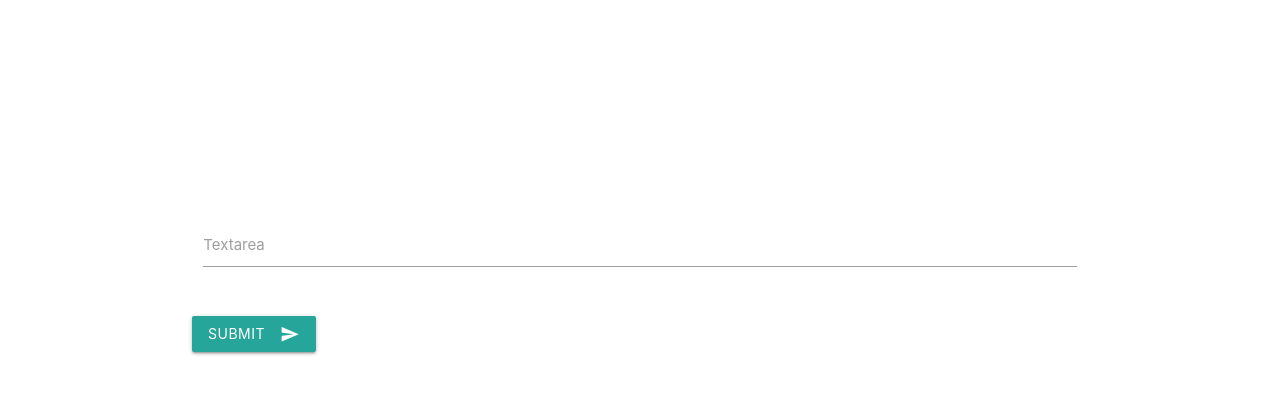
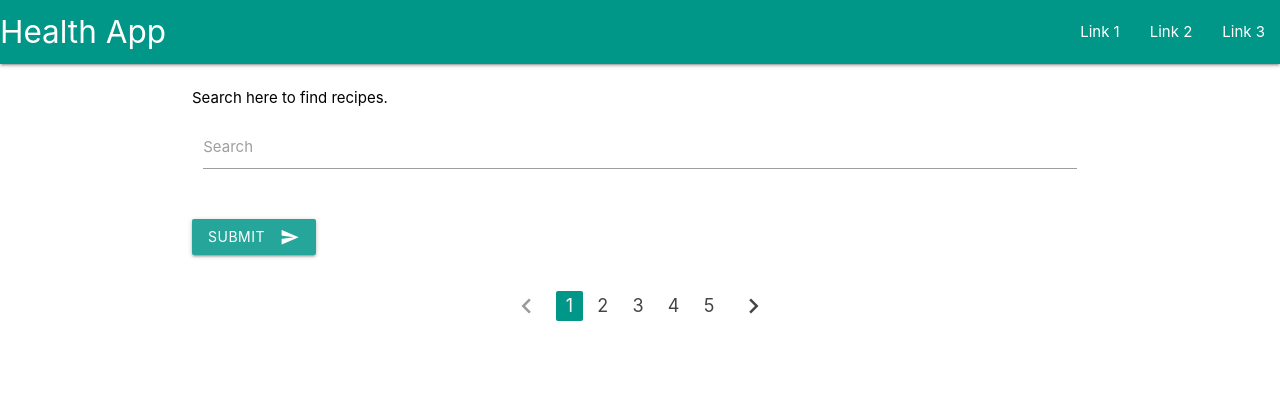
Before and after one commit to EasterBohanon/Project_One, a plain HTML site: page index.html in a window 1280 px wide. Drawn offline with nearby package versions, Linux system fonts and the light colour scheme.

Commit message:
Added navbar and pagination to index.html and cleaned up code. Modified logic.js to assign correct class based on recipe name and make results appear cleaner.

```diff
--- a/assets/javascript/logic.js
+++ b/assets/javascript/logic.js
@@ -109,7 +109,8 @@ $(document).ready(function () {
 
 
         recipes.forEach(function (el) {
-            var name = $("<div class='recipe_name'>" + el.recipeName + "</div>");
+            // var name = $("<div class='recipe_name'>" + el.recipeName + "</div>");
+            var name = $("<div class='recipe_" + el.recipeName + "'>" + el.recipeName + "<br>" + "</div>");
             var largeImg;
             if (el.smallImageUrls[0] !== -1) {
                 name.append(el.smallImageUrls[0])
--- a/index.html
+++ b/index.html
@@ -16,21 +16,20 @@
 </head>
 
 <body>
-  <!-- Jumbotron/Header -->
+  <!-- Navbar -->
+  <nav>
+    <div class="nav-wrapper teal">
+      <a href="#" class="brand-logo teal">Health App</a>
+      <ul id="nav-mobile" class="right hide-on-med-and-down teal">
+        <li><a href="link1.html">Link 1</a></li>
+        <li><a href="link2.html">Link 2</a></li>
+        <li><a href="link3.html">Link 3</a></li>
+      </ul>
+    </div>
+  </nav>
+  <br>
 
-
-
-
-
-  <img src="" alt="">
-
-
-
-
-
-
-
-
+  <!-- <img src="" alt=""> -->
 
   <!-- All the below HTML are for just testing functionality with HTML inputs and AJAX calls -->
 
@@ -38,8 +37,6 @@
   let us know in your code/chat or just change it in logic.js file -->
 
   <div class="container">
-
-
 
     <!-- Search Input Field -->
     <!-- Designed to display autocomplete list of what a user enters into the search -->
@@ -60,9 +57,12 @@
     <div class="row">
       <form class="col s12">
         <div class="row">
+          <!-- Search instructions -->
+          <span class="black-text">Search here to find recipes.
+          </span>
           <div class="input-field col s12">
             <textarea id="textarea1" class="materialize-textarea"></textarea>
-            <label for="textarea1">Textarea</label>
+            <label for="textarea1">Search</label>
           </div>
         </div>
       </form>
@@ -75,12 +75,21 @@
       <div class="col s12" id="recipes_view">
 
       </div>
+
+      <!-- Pagination for results -->
+      <div class="col s12">
+        <ul class="pagination center-align">
+          <li class="disabled"><a href="#!"><i class="material-icons">chevron_left</i></a></li>
+          <li class="active teal"><a href="#!">1</a></li>
+          <li class="waves-effect"><a href="#!">2</a></li>
+          <li class="waves-effect"><a href="#!">3</a></li>
+          <li class="waves-effect"><a href="#!">4</a></li>
+          <li class="waves-effect"><a href="#!">5</a></li>
+          <li class="waves-effect"><a href="#!"><i class="material-icons">chevron_right</i></a></li>
+        </ul>
+      </div>
     </div>
-
-
   </div>
-
-
 
 
 
```
